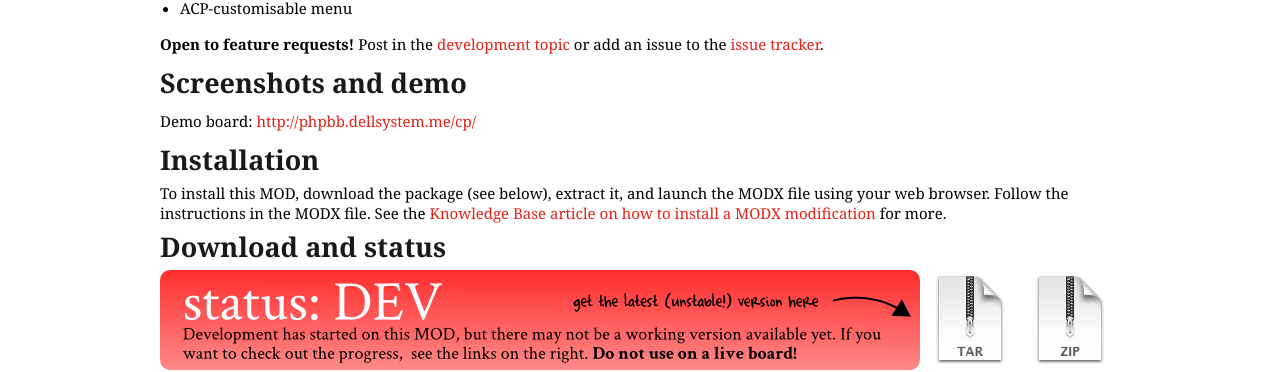
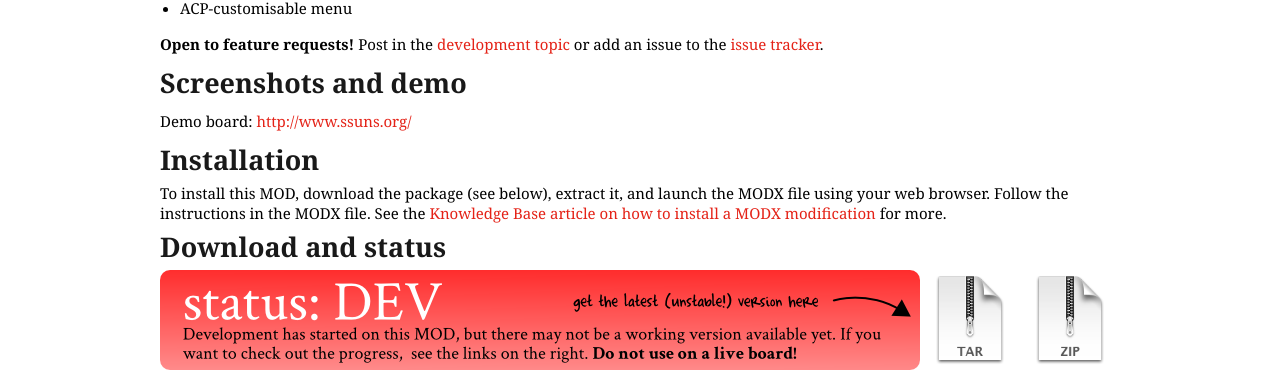
Before and after one commit to dellsystem/dellsystem.github.io, a Jekyll site: the page built from phpbb-custom-pages.md, in a window 1280 px wide. Shown: the part 480-852 px from the top of the page. Built offline with Jekyll 4.4.1, drawn with Linux system fonts in a browser that asks for light colours; part of the change alters nothing that is shown.

Commit message:
change demo url for custom pages as it is not up yet

```diff
--- a/phpbb-custom-pages.md
+++ b/phpbb-custom-pages.md
@@ -3,7 +3,7 @@ title: Custom Pages
 layout: mod
 topic-url: http://www.phpbb.com
 repo-name: phpBB-custom-pages
-demo-url: http://phpbb.dellsystem.me/cp/
+demo-url: http://www.ssuns.org/
 requests-open: true
 ---
 
```
